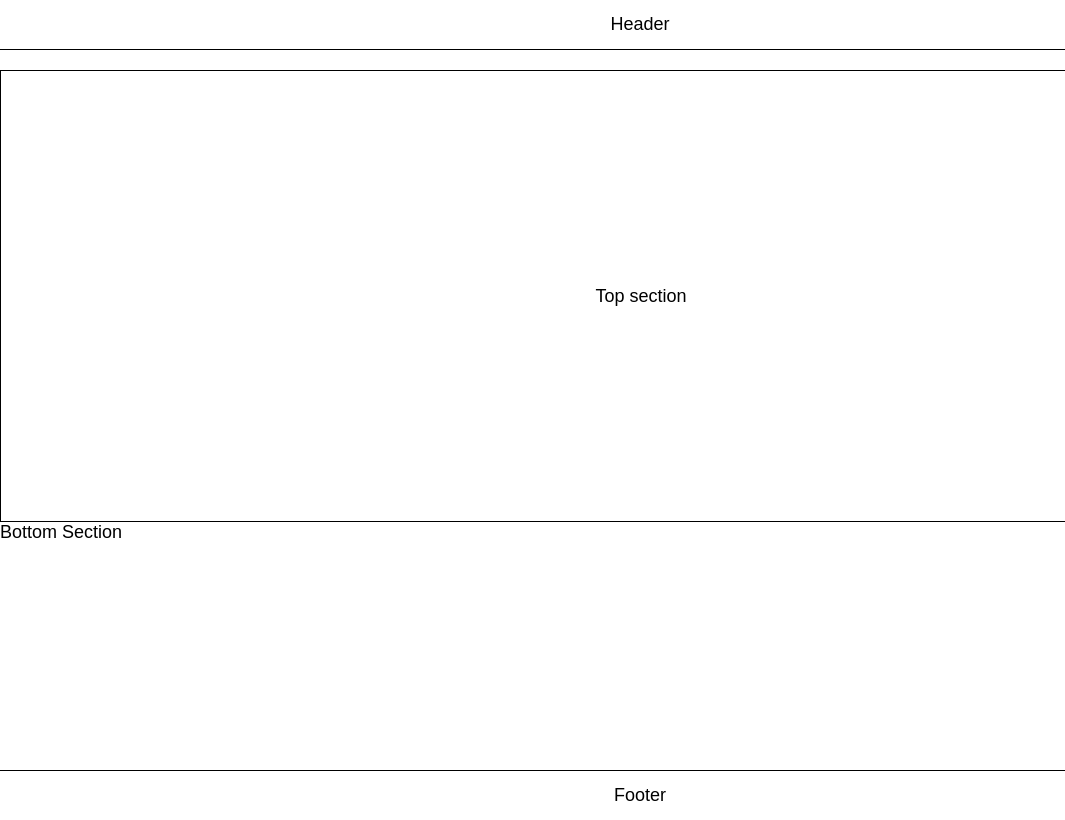
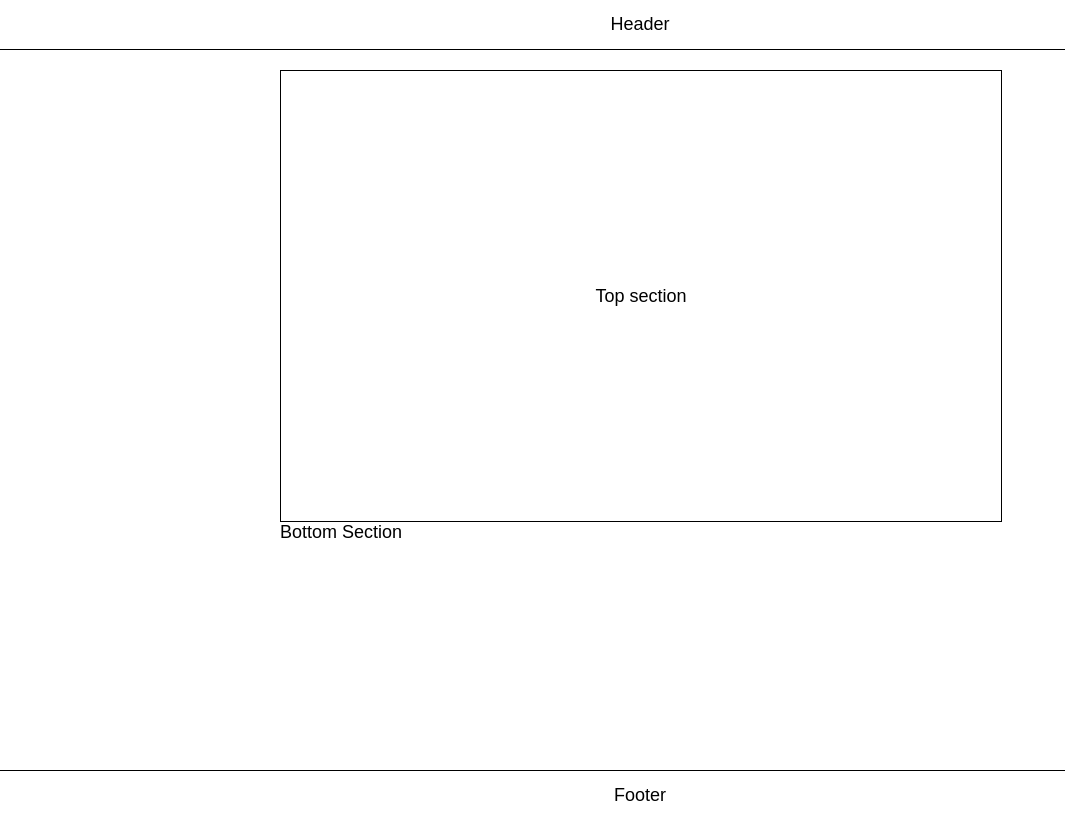
Before and after one commit to ooloo-io/github-flow-clickers99, a website: page src/index.html in a window 1280 px wide. Shown: the whole page, without its empty margins (0-1065 px from the left). Drawn offline with nearby package versions, Linux system fonts and the light colour scheme.

```diff
--- a/src/styles.css
+++ b/src/styles.css
@@ -21,8 +21,6 @@
 
 .content {
   min-height: calc(100vh - 100px);
-<<<<<<< HEAD
-=======
   width: 720px;
   max-width: 100%;
   margin: auto;
@@ -36,5 +34,4 @@
   justify-content: center;
   align-items: center;
   border: 1px solid black;
->>>>>>> c0c76ef (Add bottom section)
 }
```
